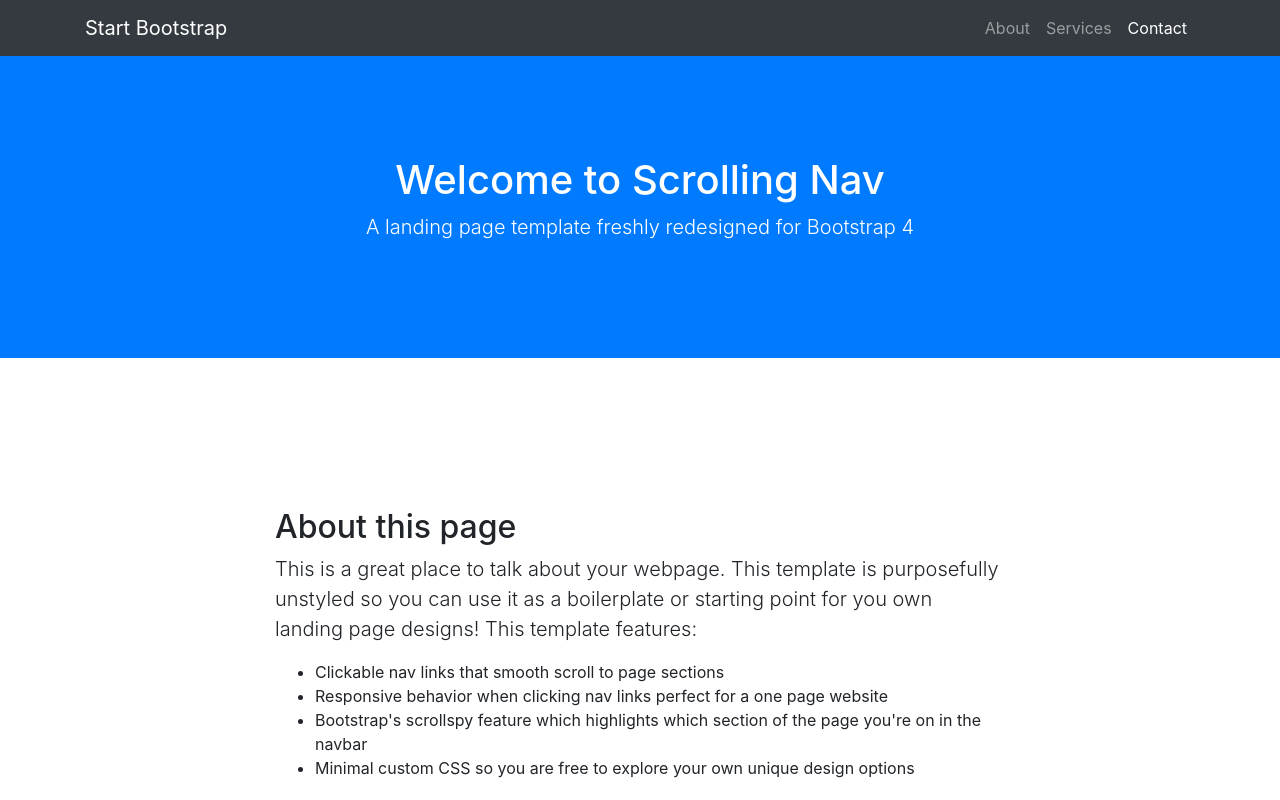
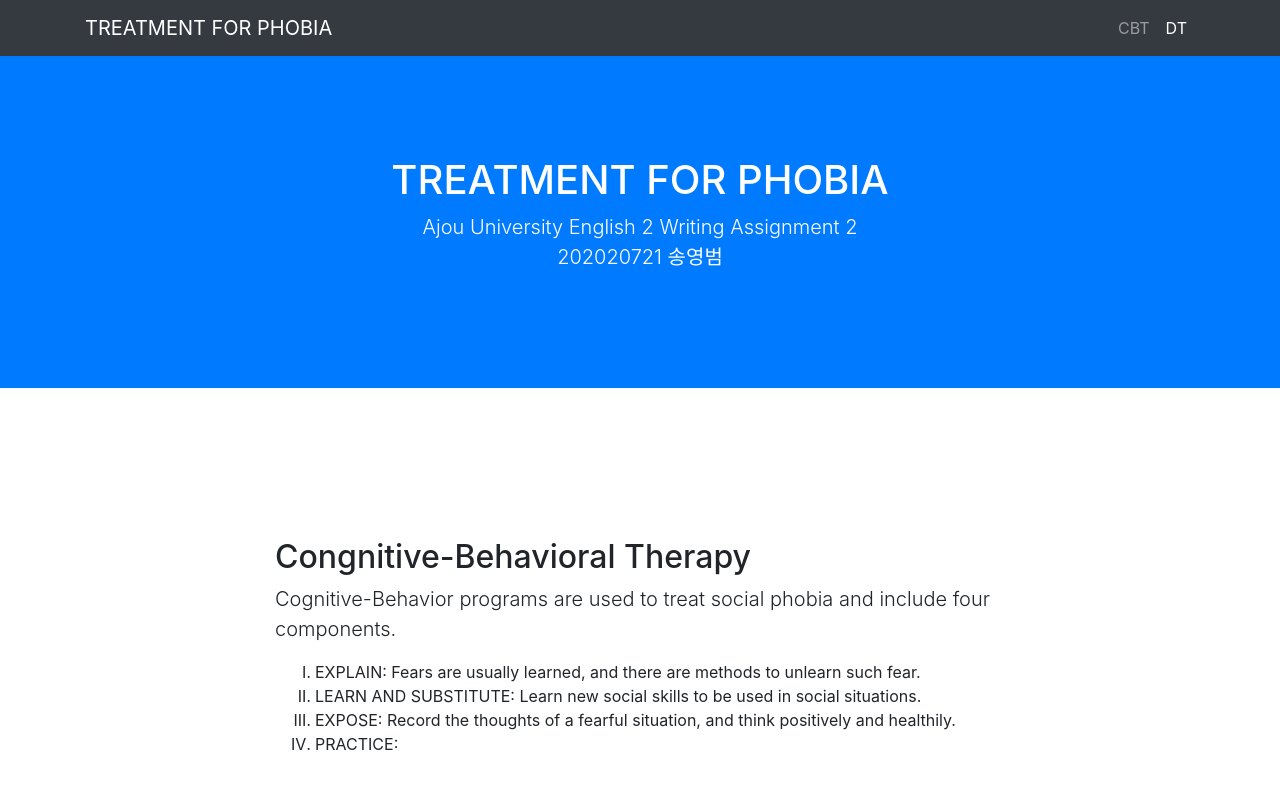
Before and after one commit to GENYF/TFP_WEB, a website with bundled scripts: page index.html in a window 1280 px wide. Shown: the top 800 px of the page. Built offline with nearby package versions, Linux system fonts and the light colour scheme.

Commit message:
Update index.html

```diff
--- a/index.html
+++ b/index.html
@@ -1,42 +1,35 @@
 <!DOCTYPE html>
 <html lang="en">
-
     <head>
-
         <meta charset="utf-8">
         <meta name="viewport" content="width=device-width, initial-scale=1, shrink-to-fit=no">
         <meta name="description" content="">
         <meta name="author" content="">
 
-  <title>Scrolling Nav - Start Bootstrap Template</title>
+        <title>TREATMENT FOR PHOBIA</title>
 
         <!-- Bootstrap core CSS -->
         <link href="vendor/bootstrap/css/bootstrap.min.css" rel="stylesheet">
 
         <!-- Custom styles for this template -->
         <link href="css/scrolling-nav.css" rel="stylesheet">
-
     </head>
 
     <body id="page-top">
-
         <!-- Navigation -->
         <nav class="navbar navbar-expand-lg navbar-dark bg-dark fixed-top" id="mainNav">
             <div class="container">
-      <a class="navbar-brand js-scroll-trigger" href="#page-top">Start Bootstrap</a>
+            <a class="navbar-brand js-scroll-trigger" href="#page-top">TREATMENT FOR PHOBIA</a>
             <button class="navbar-toggler" type="button" data-toggle="collapse" data-target="#navbarResponsive" aria-controls="navbarResponsive" aria-expanded="false" aria-label="Toggle navigation">
                 <span class="navbar-toggler-icon"></span>
             </button>
             <div class="collapse navbar-collapse" id="navbarResponsive">
                 <ul class="navbar-nav ml-auto">
                 <li class="nav-item">
-            <a class="nav-link js-scroll-trigger" href="#about">About</a>
+                    <a class="nav-link js-scroll-trigger" href="#about">CBT</a>
                 </li>
                 <li class="nav-item">
-            <a class="nav-link js-scroll-trigger" href="#services">Services</a>
-          </li>
-          <li class="nav-item">
-            <a class="nav-link js-scroll-trigger" href="#contact">Contact</a>
+                    <a class="nav-link js-scroll-trigger" href="#services">DT</a>
                 </li>
                 </ul>
             </div>
@@ -45,8 +38,8 @@
 
         <header class="bg-primary text-white">
             <div class="container text-center">
-      <h1>Welcome to Scrolling Nav</h1>
-      <p class="lead">A landing page template freshly redesigned for Bootstrap 4</p>
+            <h1>TREATMENT FOR PHOBIA</h1>
+            <p class="lead">Ajou University English 2 Writing Assignment 2<br>202020721 송영범</p>
             </div>
         </header>
 
@@ -54,14 +47,14 @@
             <div class="container">
             <div class="row">
                 <div class="col-lg-8 mx-auto">
-          <h2>About this page</h2>
-          <p class="lead">This is a great place to talk about your webpage. This template is purposefully unstyled so you can use it as a boilerplate or starting point for you own landing page designs! This template features:</p>
-          <ul>
-            <li>Clickable nav links that smooth scroll to page sections</li>
-            <li>Responsive behavior when clicking nav links perfect for a one page website</li>
-            <li>Bootstrap's scrollspy feature which highlights which section of the page you're on in the navbar</li>
-            <li>Minimal custom CSS so you are free to explore your own unique design options</li>
-          </ul>
+                <h2>Congnitive-Behavioral Therapy</h2>
+                <p class="lead">Cognitive-Behavior programs are used to treat social phobia and include four components.</p>
+                <ol type="I">
+                    <li>EXPLAIN: Fears are usually learned, and there are methods to unlearn such fear.</li>
+                    <li>LEARN AND SUBSTITUTE: Learn new social skills to be used in social situations.</li>
+                    <li>EXPOSE: Record the thoughts of a fearful situation, and think positively and healthily.</li>
+                    <li>PRACTICE: </li>
+                </ol>
                 </div>
             </div>
             </div>
@@ -71,13 +64,14 @@
             <div class="container">
             <div class="row">
                 <div class="col-lg-8 mx-auto">
-          <h2>Services we offer</h2>
+                <h2>Drug Therapy</h2>
                 <p class="lead">Lorem ipsum dolor sit amet, consectetur adipisicing elit. Aut optio velit inventore, expedita quo laboriosam possimus ea consequatur vitae, doloribus consequuntur ex. Nemo assumenda laborum vel, labore ut velit dignissimos.</p>
                 </div>
             </div>
             </div>
         </section>
 
+        <!--
         <section id="contact">
             <div class="container">
             <div class="row">
@@ -88,6 +82,7 @@
             </div>
             </div>
         </section>
+        -->
 
         <!-- Footer -->
         <footer class="py-5 bg-dark">
@@ -106,7 +101,5 @@
 
         <!-- Custom JavaScript for this theme -->
         <script src="js/scrolling-nav.js"></script>
-
     </body>
-
 </html>
```
Lines whose indentation alone changed are shown as unchanged.
